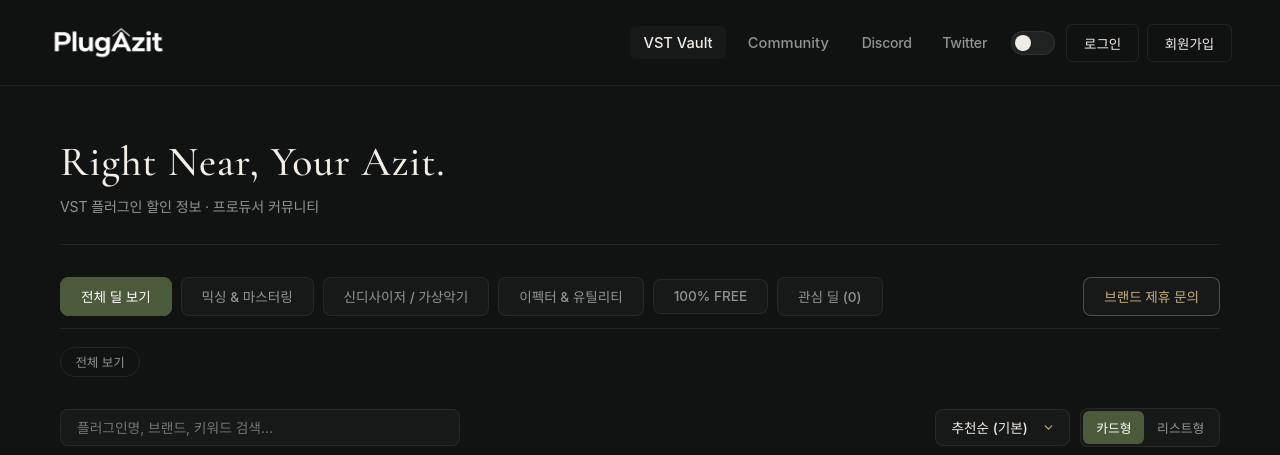
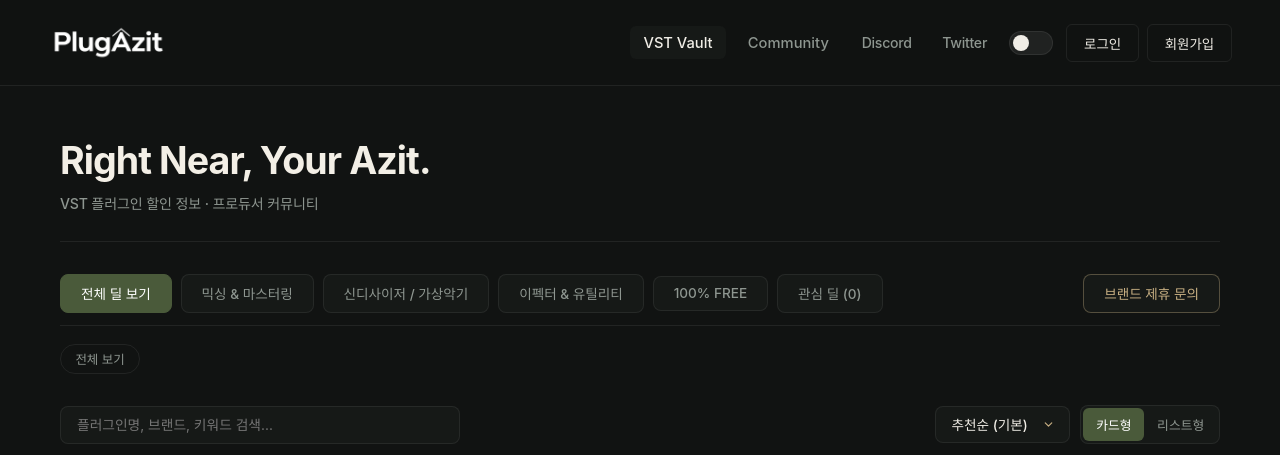
Before and after one commit to aftrdry/plugazit, a plain HTML site: page index.html in a window 1280 px wide. Shown: the top 455 px of the page. Drawn offline with nearby package versions, Linux system fonts and the light colour scheme; no server answers; a web font is replaced by a local one.

Commit message:
Move theme toggle next to Twitter and update hero title font to bold Pretendard

```diff
--- a/index.html
+++ b/index.html
@@ -13,17 +13,16 @@
 
   <link rel="preconnect" href="https://fonts.googleapis.com">
   <link rel="preconnect" href="https://fonts.gstatic.com" crossorigin>
-  <link href="https://fonts.googleapis.com/css2?family=Cormorant+Garamond:wght@400;500;600&display=swap" rel="stylesheet">
   <link rel="stylesheet" href="https://cdn.jsdelivr.net/gh/orioncactus/pretendard/dist/web/static/pretendard.css">
   <link rel="stylesheet" href="style.css">
   <style>
     .hero-slogan-section .hero-title {
-      font-family: 'Cormorant Garamond', Georgia, serif !important;
-      font-weight: 500 !important;
-      font-size: 2.6rem !important;
-      letter-spacing: 0.02em !important;
+      font-family: 'Pretendard', -apple-system, BlinkMacSystemFont, system-ui, sans-serif !important;
+      font-weight: 700 !important;
+      font-size: 2.35rem !important;
+      letter-spacing: -0.025em !important;
       color: #f3efe6 !important;
-      line-height: 1.2 !important;
+      line-height: 1.25 !important;
     }
     [data-theme="light"] .hero-slogan-section .hero-title {
       color: #1c1e1c !important;
@@ -32,13 +31,13 @@
       margin-top: 0.45rem;
       font-size: 0.88rem;
       color: var(--text-secondary);
-      font-weight: 400;
+      font-weight: 500;
       letter-spacing: -0.01em;
       word-break: keep-all;
     }
     @media (max-width: 768px) {
       .hero-slogan-section .hero-title {
-        font-size: 1.95rem !important;
+        font-size: 1.8rem !important;
       }
       .hero-sub-desc {
         font-size: 0.8rem;
@@ -55,21 +54,21 @@
       <img src="PlugAzit.png" alt="PlugAzit" class="brand-logo-img" />
     </a>
 
-    <!-- 2층(PC에서는 우측 메뉴 옆): 주요 메뉴 탭 + Discord, Twitter -->
+    <!-- 2층(PC에서는 우측 메뉴 옆): 주요 메뉴 탭 + Discord, Twitter + 다크/라이트 토글 -->
     <nav role="navigation" aria-label="주요 메뉴">
       <button type="button" class="nav-tab-link active" id="navDealsBtn" onclick="showPage('deals')">VST Vault</button>
       <button type="button" class="nav-tab-link" id="navCommBtn" onclick="showPage('community')">Community</button>
       <button type="button" class="nav-tab-link" id="navAdminBtn" style="display:none; color: var(--accent-gold);" onclick="showPage('admin')">Admin Center</button>
       <a href="https://discord.gg/DWXe2pH9m" target="_blank" rel="noopener noreferrer" class="social-link-btn" title="공식 디스코드 커뮤니티">Discord</a>
       <a href="https://x.com/plugazit" target="_blank" rel="noopener noreferrer" class="social-link-btn" title="공식 트위터(X)">Twitter</a>
-    </nav>
 
-    <!-- 1층 우측 상단 고정 그룹: 다크/라이트 토글 + 로그인/회원가입(마이페이지/로그아웃) -->
-    <div class="header-top-right">
       <button type="button" class="toggle-switch" onclick="toggleTheme()" title="다크/라이트 테마 변경" aria-label="다크 모드 및 라이트 모드 전환">
         <span class="toggle-knob"></span>
       </button>
+    </nav>
 
+    <!-- 1층 우측 상단 고정 그룹: 로그인/회원가입(마이페이지/로그아웃) -->
+    <div class="header-top-right">
       <div id="authNav">
         <button type="button" class="nav-btn" onclick="openModal('loginModal')">로그인</button>
         <button type="button" class="nav-btn" onclick="openModal('signupModal')">회원가입</button>
```
